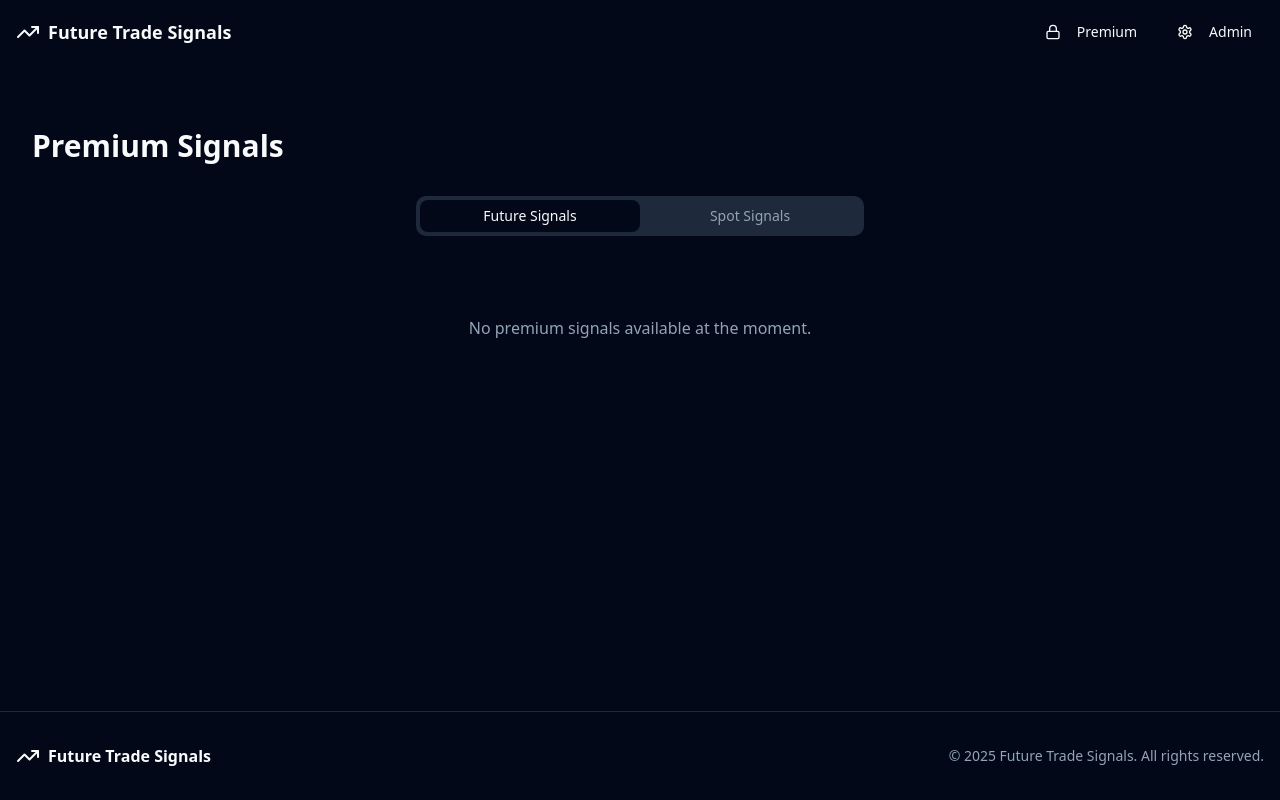
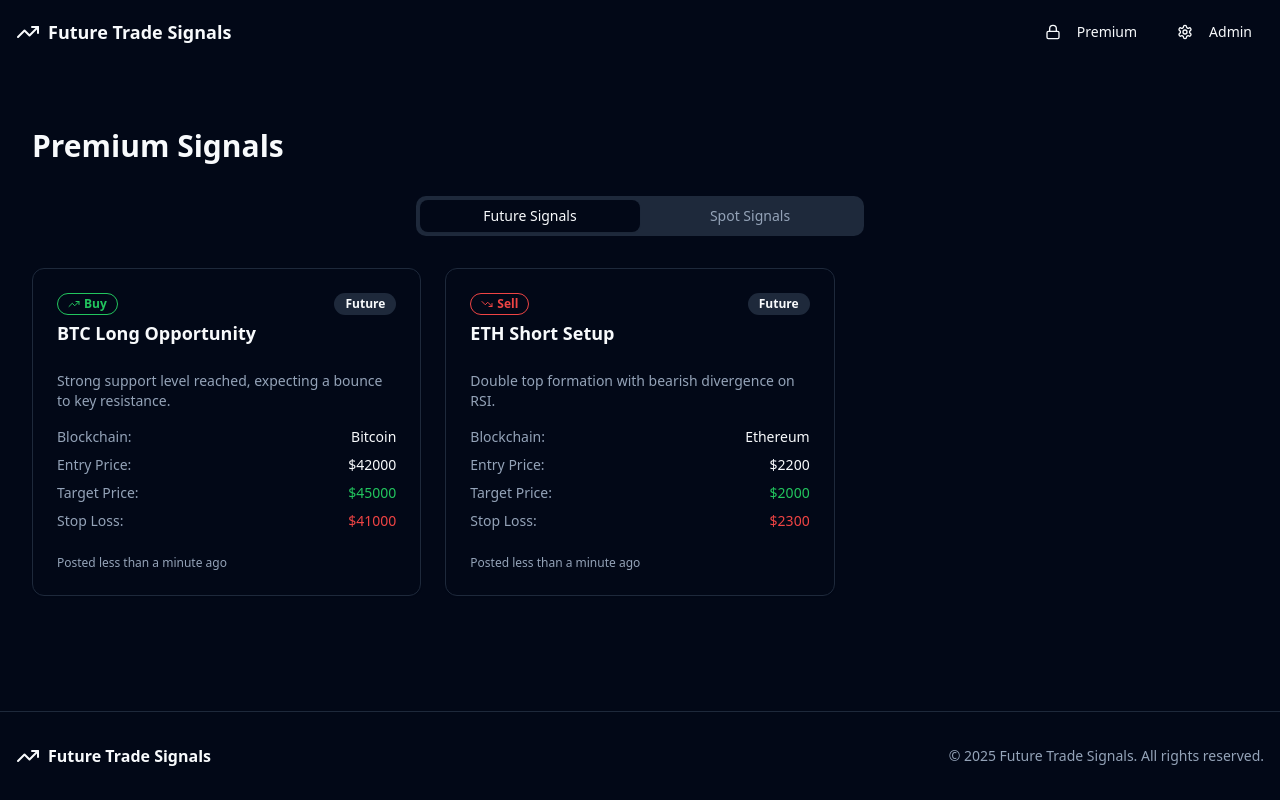
Before and after one commit to nurmahmudbd01/future-signal-sphere, a React (Vite) app: page /premium in a window 1280 px wide. Built offline with nearby package versions, Linux system fonts and the light colour scheme.

Commit message:
Fix: Signal creation publishing
The signal creation function was added, but it was not publishing the created signal.  This commit addresses that issue.

```diff
--- /dev/null
+++ b/src/components/SignalCard.tsx
@@ -0,0 +1,71 @@
+
+import { Card, CardContent, CardFooter, CardHeader } from "@/components/ui/card";
+import { Badge } from "@/components/ui/badge";
+import { TrendingUp, TrendingDown } from "lucide-react";
+import { formatDistanceToNow } from "date-fns";
+
+interface SignalCardProps {
+  signal: {
+    title: string;
+    description: string;
+    signalType: "Buy" | "Sell";
+    marketType: "Future" | "Spot";
+    blockchainType: "Bitcoin" | "Ethereum" | "Solana" | "Other";
+    entryPrice: string;
+    targetPrice: string;
+    stopLoss: string;
+    createdAt?: Date;
+  };
+}
+
+export function SignalCard({ signal }: SignalCardProps) {
+  return (
+    <Card className="h-full">
+      <CardHeader className="space-y-1">
+        <div className="flex items-center justify-between">
+          <Badge
+            variant="outline"
+            className={signal.signalType === "Buy" ? "border-signal-buy text-signal-buy" : "border-signal-sell text-signal-sell"}
+          >
+            <span className="flex items-center gap-1">
+              {signal.signalType === "Buy" ? (
+                <TrendingUp className="h-3 w-3" />
+              ) : (
+                <TrendingDown className="h-3 w-3" />
+              )}
+              {signal.signalType}
+            </span>
+          </Badge>
+          <Badge variant="secondary">{signal.marketType}</Badge>
+        </div>
+        <h3 className="font-semibold text-lg truncate">{signal.title}</h3>
+      </CardHeader>
+      <CardContent className="space-y-4">
+        <p className="text-sm text-muted-foreground line-clamp-2">{signal.description}</p>
+        <div className="space-y-2">
+          <div className="flex justify-between text-sm">
+            <span className="text-muted-foreground">Blockchain:</span>
+            <span className="font-medium">{signal.blockchainType}</span>
+          </div>
+          <div className="flex justify-between text-sm">
+            <span className="text-muted-foreground">Entry Price:</span>
+            <span className="font-medium">${signal.entryPrice}</span>
+          </div>
+          <div className="flex justify-between text-sm">
+            <span className="text-muted-foreground">Target Price:</span>
+            <span className="font-medium text-signal-buy">${signal.targetPrice}</span>
+          </div>
+          <div className="flex justify-between text-sm">
+            <span className="text-muted-foreground">Stop Loss:</span>
+            <span className="font-medium text-signal-sell">${signal.stopLoss}</span>
+          </div>
+        </div>
+      </CardContent>
+      {signal.createdAt && (
+        <CardFooter className="text-xs text-muted-foreground">
+          Posted {formatDistanceToNow(new Date(signal.createdAt), { addSuffix: true })}
+        </CardFooter>
+      )}
+    </Card>
+  );
+}
--- a/src/pages/Premium.tsx
+++ b/src/pages/Premium.tsx
@@ -1,7 +1,42 @@
 
+import { useState } from "react";
 import { Tabs, TabsContent, TabsList, TabsTrigger } from "@/components/ui/tabs";
+import { SignalCard } from "@/components/SignalCard";
+
+// Temporary test data
+const mockSignals = [
+  {
+    title: "BTC Long Opportunity",
+    description: "Strong support level reached, expecting a bounce to key resistance.",
+    signalType: "Buy" as const,
+    marketType: "Future" as const,
+    blockchainType: "Bitcoin" as const,
+    entryPrice: "42000",
+    targetPrice: "45000",
+    stopLoss: "41000",
+    createdAt: new Date(),
+    displayLocation: "Premium",
+  },
+  {
+    title: "ETH Short Setup",
+    description: "Double top formation with bearish divergence on RSI.",
+    signalType: "Sell" as const,
+    marketType: "Future" as const,
+    blockchainType: "Ethereum" as const,
+    entryPrice: "2200",
+    targetPrice: "2000",
+    stopLoss: "2300",
+    createdAt: new Date(),
+    displayLocation: "Premium",
+  },
+];
 
 export default function Premium() {
+  const [signals] = useState(mockSignals);
+
+  const futureSignals = signals.filter(signal => signal.marketType === "Future");
+  const spotSignals = signals.filter(signal => signal.marketType === "Spot");
+
   return (
     <div className="container py-16">
       <h1 className="text-3xl font-bold mb-8">Premium Signals</h1>
@@ -14,16 +49,28 @@ export default function Premium() {
         </div>
         <TabsContent value="future">
           <div className="grid grid-cols-1 md:grid-cols-2 lg:grid-cols-3 gap-6">
+            {futureSignals.length > 0 ? (
+              futureSignals.map((signal, index) => (
+                <SignalCard key={index} signal={signal} />
+              ))
+            ) : (
               <div className="text-center py-12 col-span-full text-muted-foreground">
                 No premium signals available at the moment.
               </div>
+            )}
           </div>
         </TabsContent>
         <TabsContent value="spot">
           <div className="grid grid-cols-1 md:grid-cols-2 lg:grid-cols-3 gap-6">
+            {spotSignals.length > 0 ? (
+              spotSignals.map((signal, index) => (
+                <SignalCard key={index} signal={signal} />
+              ))
+            ) : (
               <div className="text-center py-12 col-span-full text-muted-foreground">
                 No premium signals available at the moment.
               </div>
+            )}
           </div>
         </TabsContent>
       </Tabs>
```
Lines whose indentation alone changed are shown as unchanged.
